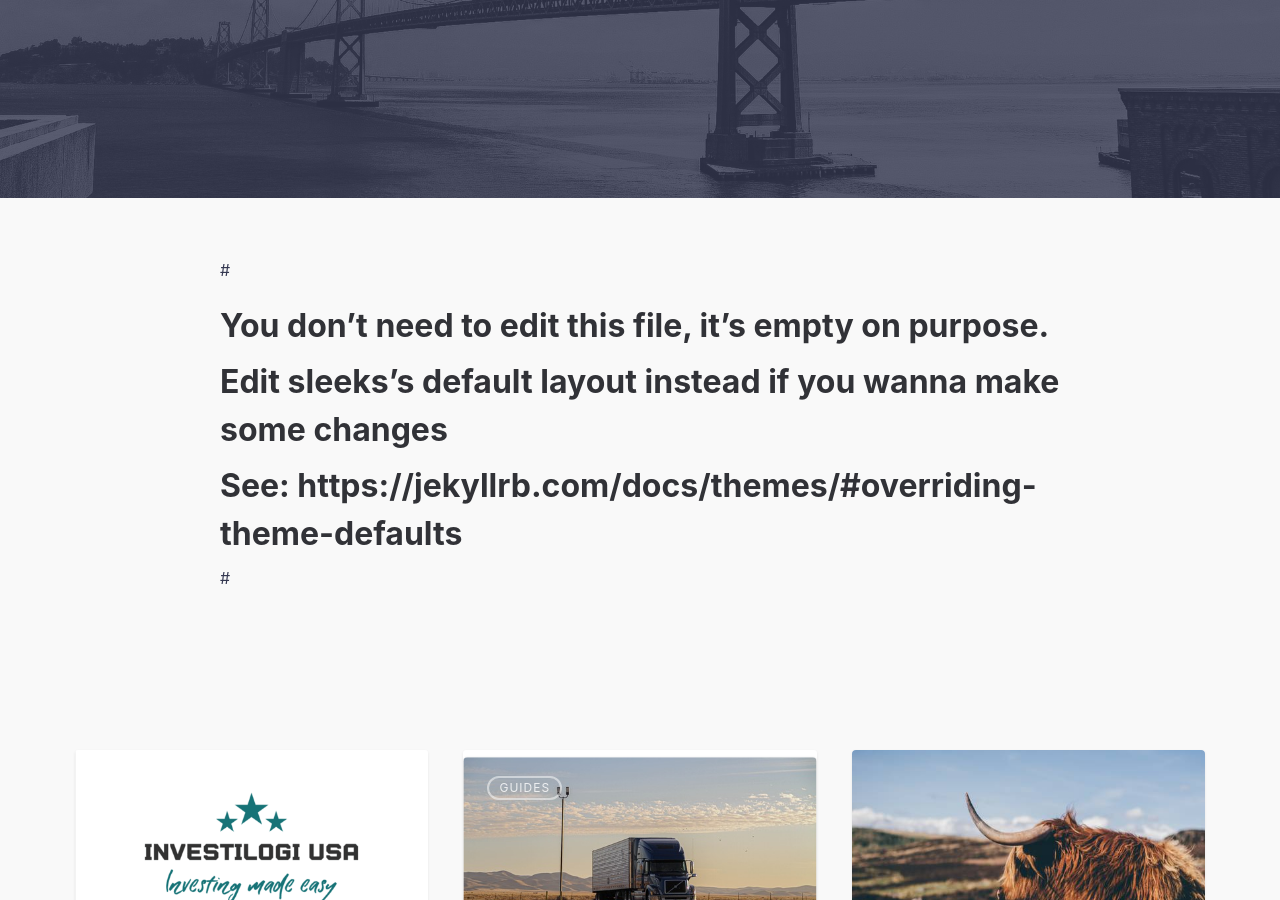
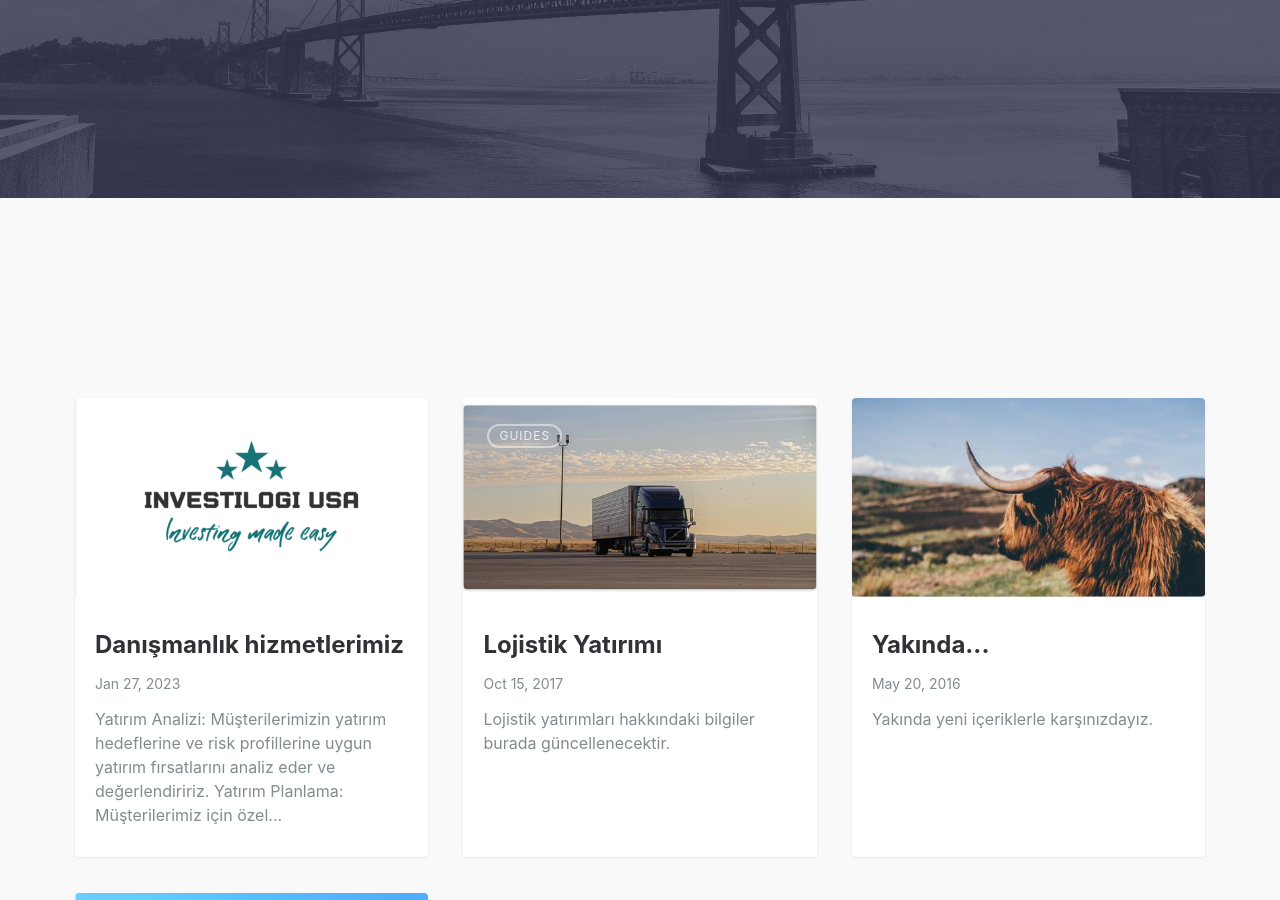
Before and after one commit to investmentiq/krembrule, a Jekyll site: the page built from index.md, in a window 1280 px wide and 900 px high, scrolled down 378 px. Built offline with Jekyll 4.4.1, drawn with Linux system fonts in a browser that asks for light colours.

Commit message:
Update index.md

```diff
--- a/index.md
+++ b/index.md
@@ -1,9 +1,14 @@
 ---
+
+#
+# You don't need to edit this file, it's empty on purpose.
+# Edit sleeks's default layout instead if you wanna make some changes
+# See: https://jekyllrb.com/docs/themes/#overriding-theme-defaults
+#
 layout: default
 title: ABD’ye açılan kapınız.
 featured-img: sleek
 ---
-
 <script>
   // Get the user's browser language
   const userLanguage = navigator.language || navigator.userLanguage;
@@ -17,9 +22,3 @@ featured-img: sleek
     window.location.replace("https://investilogiusa.com");
   }
 </script>
-
-#
-# You don't need to edit this file, it's empty on purpose.
-# Edit sleeks's default layout instead if you wanna make some changes
-# See: https://jekyllrb.com/docs/themes/#overriding-theme-defaults
-#
```
